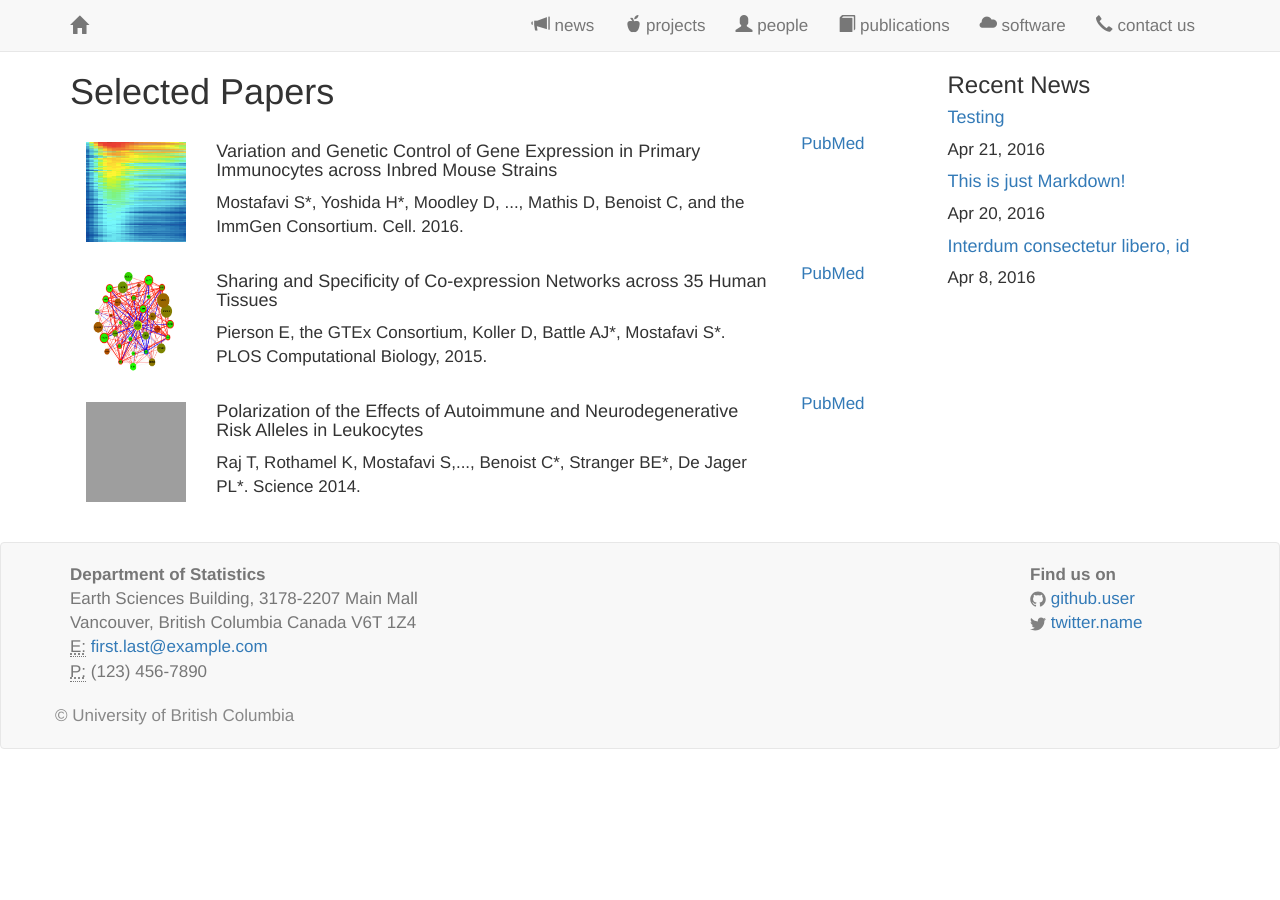
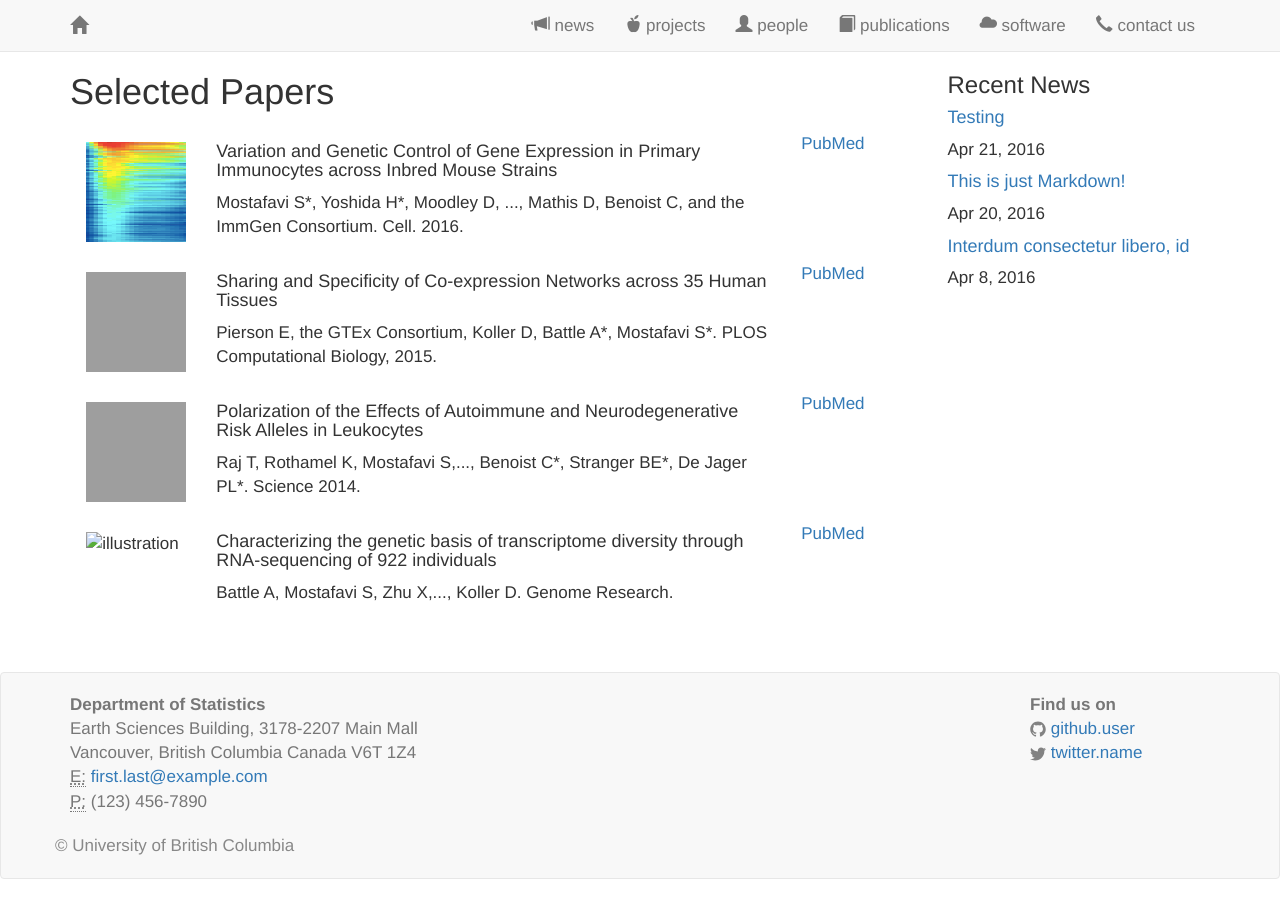
Before and after one commit to saramostafavi/saramostafavi.github.io, a Jekyll site: the page built from publications.html, in a window 1280 px wide. Built offline with Jekyll 4.4.1, drawn with Linux system fonts in a browser that asks for light colours; nearby versions of some CDN libraries; a style sheet for code colours, icons or effects is not loaded; grey boxes are pictures that could not be loaded.

Commit message:
Update publications.yml

```diff
--- a/_data/publications.yml
+++ b/_data/publications.yml
@@ -11,11 +11,11 @@
 - title: >
     Sharing and Specificity of Co-expression Networks across 35 Human Tissues
   author: >
-    Pierson E, the GTEx Consortium, Koller D, Battle AJ*, Mostafavi S*. PLOS Computational Biology, 2015.
-  image: ../images/plos_comp_bio_fig.png
+    Pierson E, the GTEx Consortium, Koller D, Battle A*, Mostafavi S*. PLOS Computational Biology, 2015.
+  image: ../images/plos_comp_bio_paper.png
   repo:
     name: PubMed
-    url: http://www.ncbi.nlm.nih.gov/pubmed/25970446
+    url: https://www.ncbi.nlm.nih.gov/pubmed/24092820
 
 - title: >
     Polarization of the Effects of Autoimmune and Neurodegenerative Risk Alleles in Leukocytes
@@ -25,3 +25,12 @@
   repo:
     name: PubMed
     url: http://www.ncbi.nlm.nih.gov/pubmed/24786080
+
+- title: >
+    Characterizing the genetic basis of transcriptome diversity through RNA-sequencing of 922 individuals
+  author: >
+    Battle A, Mostafavi S, Zhu X,..., Koller D. Genome Research.
+  image: ../imagesc/GRpaper.png
+  repo:
+    name: PubMed
+    url: http://www.ncbi.nlm.nih.gov/pubmed/24786080
```
